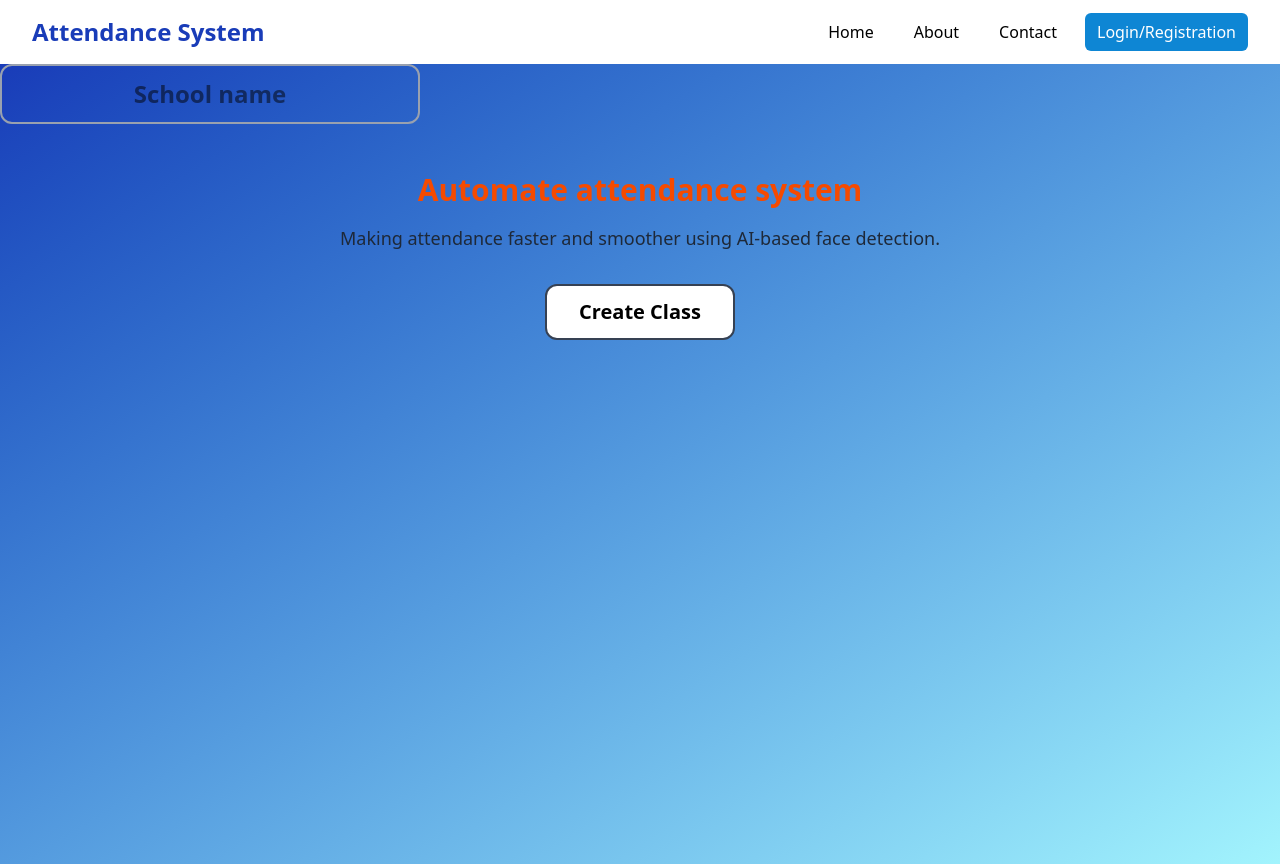
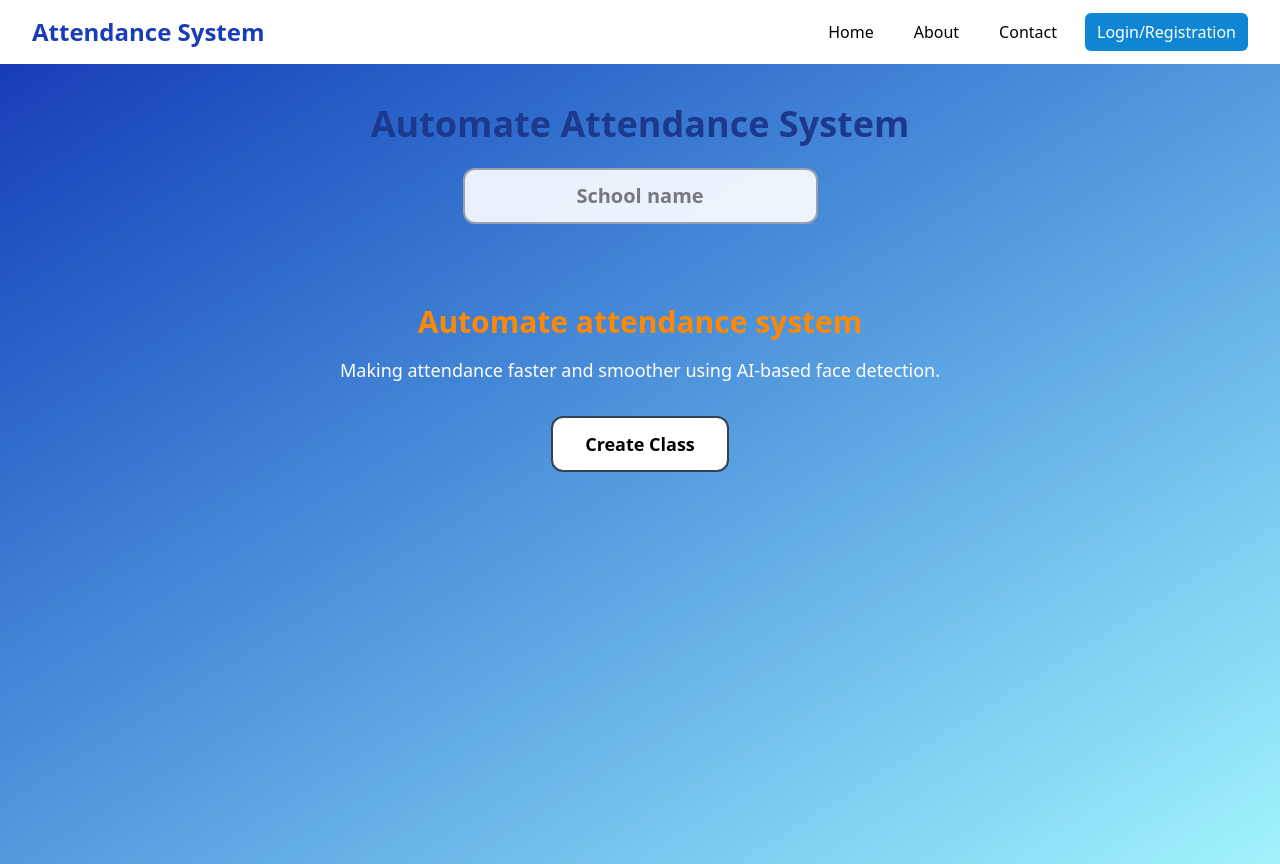
Before and after one commit to ABHINASHYA/Automated_Attendance_System, a React (Vite) app: page /AttendancePage in a window 1280 px wide. Built offline with nearby package versions, Linux system fonts and the light colour scheme.

Commit message:
new page

```diff
--- a/src/Components/AttendancePage.jsx
+++ b/src/Components/AttendancePage.jsx
@@ -1,7 +1,8 @@
 import React, { useState } from "react";
 
 const AttendancePage = () => {
-	const [showClassForm, setShowClassForm] = useState(false);
+	const [showForm, setShowForm] = useState(false);
+	const [classList, setClassList] = useState([]);
 	const [formData, setFormData] = useState({
 		className: "",
 		section: "",
@@ -17,49 +18,51 @@ const AttendancePage = () => {
 
 	const handleSubmit = (e) => {
 		e.preventDefault();
-		alert(
-			`Class: ${formData.className}\nSection: ${formData.section}\nSubject: ${formData.subject}`
-		);
+		if (!formData.className || !formData.section || !formData.subject) return;
+		setClassList([...classList, formData]);
+		setFormData({ className: "", section: "", subject: "" });
+		setShowForm(false);
 	};
 
 	return (
-		<div className=" items-center justify-center min-h-screen bg-gradient-to-br from-blue-800 to-cyan-200 relative overflow-hidden">
-
+		<div className="min-h-screen bg-gradient-to-br from-blue-800 to-cyan-200 flex flex-col items-center py-10 px-4">
+			{/* Top Header */}
+			<h1 className="text-3xl md:text-4xl font-semibold text-blue-900 mb-6 text-center">
+				Automate Attendance System
+			</h1>
 
 			{/* School Name Input */}
-			<div className="mb-12">
 			<input
 				type="text"
 				placeholder="School name"
-					className="border-2 border-gray-400 rounded-xl px-6 py-3 text-2xl text-center font-semibold focus:outline-none focus:ring-2 focus:ring-blue-500"
+				className="border-2 border-gray-400 rounded-xl px-6 py-3 text-xl text-center font-semibold mb-10 focus:outline-none focus:ring-2 focus:ring-blue-500 bg-white/90"
 			/>
-			</div>
 
-			{/* Center Content */}
-			<div className="text-center">
-				<h2 className="text-3xl font-semibold text-orange-600 mb-4">
+			{/* Middle Section */}
+			{!showForm && classList.length === 0 && (
+				<div className="text-center mt-10">
+					<h2 className="text-2xl md:text-3xl font-semibold text-orange-400 mb-4">
 						Automate attendance system
 					</h2>
-				<p className="text-lg text-gray-800 mb-8">
+					<p className="text-white text-lg mb-8">
 						Making attendance faster and smoother using AI-based face detection.
 					</p>
-
-				{/* Create Class Button */}
 					<button
-					onClick={() => setShowClassForm(!showClassForm)}
-					className="bg-white border-2 border-gray-700 text-xl px-8 py-3 rounded-xl font-semibold hover:bg-gray-100 transition"
+						onClick={() => setShowForm(true)}
+						className="bg-white border-2 border-gray-700 text-lg px-8 py-3 rounded-xl font-semibold hover:bg-gray-100 transition"
 					>
 						Create Class
 					</button>
 				</div>
+			)}
 
-			{/* Right-side Class Details */}
-			{showClassForm && (
-				<div className="mt-12 bg-white shadow-xl rounded-2xl p-8 w-full max-w-sm">
+			{/* Class Details Form */}
+			{showForm && (
+				<div className="bg-white shadow-lg rounded-2xl p-8 w-full max-w-sm mt-10">
 					<h3 className="text-center text-2xl font-semibold mb-6 text-gray-700">
 						Class Details
 					</h3>
-					<form onSubmit={handleSubmit} className="flex flex-col  gap-4">
+					<form onSubmit={handleSubmit} className="flex flex-col gap-4">
 						<input
 							type="text"
 							name="className"
@@ -93,6 +96,42 @@ const AttendancePage = () => {
 					</form>
 				</div>
 			)}
+
+			{/* Class List Section */}
+			{classList.length > 0 && !showForm && (
+				<div className="mt-12 bg-white/80 rounded-2xl shadow-lg p-8 w-full max-w-3xl">
+					<h2 className="text-2xl font-semibold text-blue-900 mb-6 text-center">
+						Added Classes
+					</h2>
+					<div className="flex flex-col gap-4">
+						{classList.map((cls, index) => (
+							<div
+								key={index}
+								className="flex flex-col md:flex-row items-center justify-between border-2 border-gray-400 rounded-lg px-4 py-3 bg-white"
+							>
+								<p className="text-gray-800 font-semibold text-lg">
+									{cls.className}
+								</p>
+								<p className="text-gray-700">{cls.section}</p>
+								<p className="text-gray-700">{cls.subject}</p>
+								<button className="mt-2 md:mt-0 bg-blue-600 text-white px-4 py-2 rounded-lg font-semibold hover:bg-blue-700 transition">
+									Enter
+								</button>
+							</div>
+						))}
+					</div>
+
+					{/* Add New Class Button */}
+					<div className="flex justify-center mt-8">
+						<button
+							onClick={() => setShowForm(true)}
+							className="bg-white border-2 border-gray-700 text-lg px-6 py-3 rounded-xl font-semibold hover:bg-gray-100 transition"
+						>
+							Add New Class
+						</button>
+					</div>
+				</div>
+			)}
 		</div>
 	);
 };
```
Lines whose indentation alone changed are shown as unchanged.
